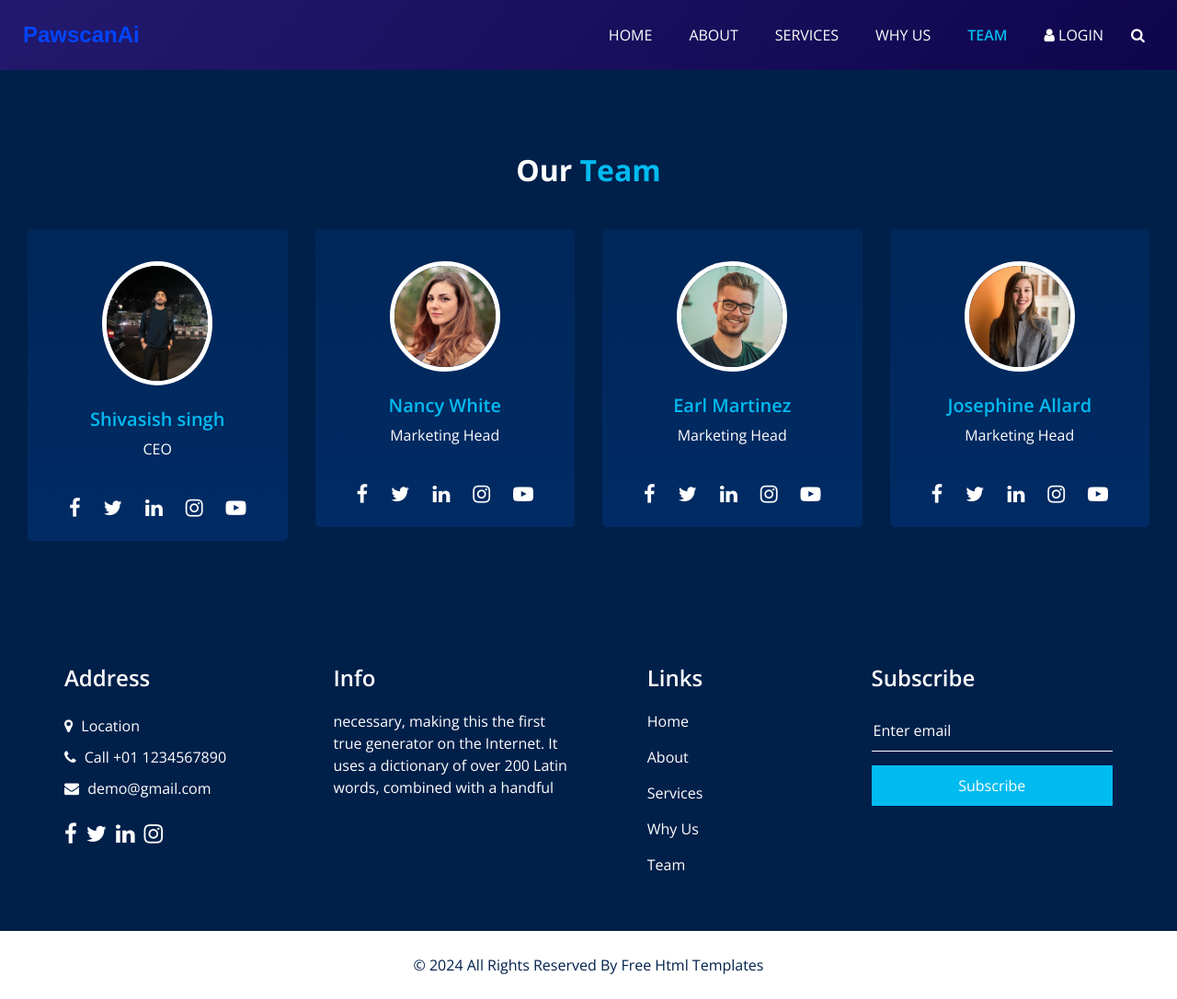
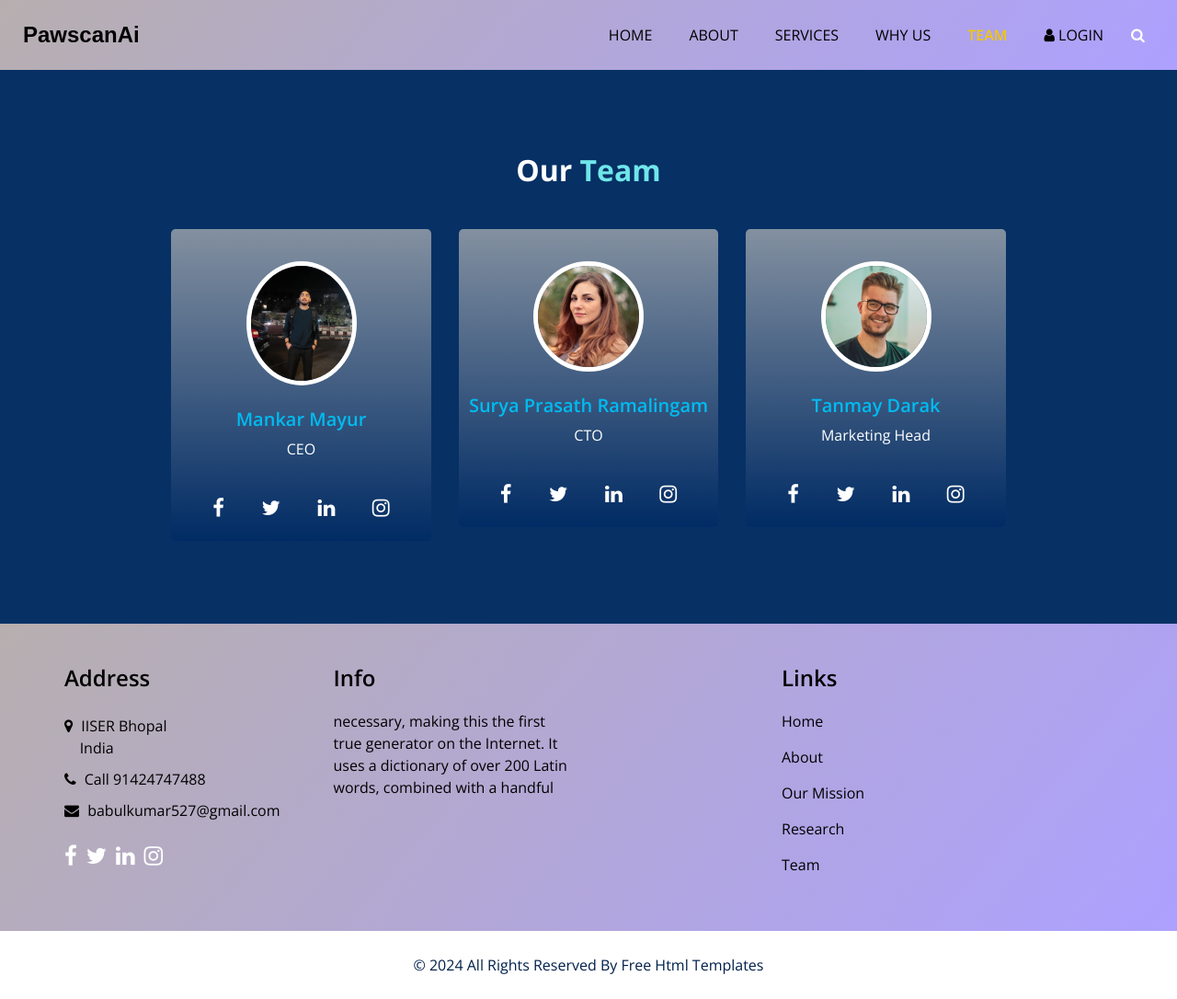
Before and after one commit to Viratsingh527/resume, a plain HTML site: page team.html in a window 1280 px wide. Shown: the whole page at 92% size. Drawn offline with nearby package versions, Linux system fonts and the light colour scheme; some packages are replaced by stand-ins of ours.

Commit message:
merging with swapnil

```diff
--- a/about.html
+++ b/about.html
@@ -13,7 +13,7 @@
     <meta name="keywords" content="" />
     <meta name="description" content="" />
     <meta name="author" content="" />
-    <link rel="shortcut icon" href="images/favicon.png" type="" />
+    <link rel="shortcut icon" href="images/favicon2.png" type="" />
 
     <title>PawscanAi</title>
 
@@ -58,7 +58,7 @@
               <span> PawscanAi </span>
             </a>
 
-            <button
+            <!-- <button
               class="navbar-toggler"
               type="button"
               data-toggle="collapse"
@@ -66,7 +66,7 @@
               aria-controls="navbarSupportedContent"
               aria-expanded="false"
               aria-label="Toggle navigation"
-            >
+            > -->
               <span class=""> </span>
             </button>
 
@@ -81,7 +81,7 @@
                   </a>
                 </li>
                 <li class="nav-item">
-                  <a class="nav-link" href="mission.html">Mission</a>
+                  <a class="nav-link" href="mission.html">Our Mission</a>
                 </li>
                 <li class="nav-item">
                   <a class="nav-link" href="Research.html">Research</a>
@@ -89,16 +89,6 @@
                 <li class="nav-item">
                   <a class="nav-link" href="team.html">Team</a>
                 </li>
-                <!-- <li class="nav-item">
-                  <a class="nav-link" href="#">
-                    <i class="fa fa-user" aria-hidden="true"></i> Login</a
-                  >
-                </li> -->
-                <form class="form-inline">
-                  <button class="btn my-2 my-sm-0 nav_search-btn" type="submit">
-                    <i class="fa fa-search" aria-hidden="true"></i>
-                  </button>
-                </form>
               </ul>
             </div>
           </nav>
@@ -114,8 +104,8 @@
         <div class="heading_container heading_center">
           <h2>About <span>Us</span></h2>
           <p>
-            Magni quod blanditiis non minus sed aut voluptatum illum quisquam
-            aspernatur ullam vel beatae rerum ipsum voluptatibus
+            We are developing a Gait recognition machanism using deep learning
+            algorithms for human identification
           </p>
         </div>
         <div class="row">
@@ -126,9 +116,15 @@
           </div>
           <div class="col-md-6">
             <div class="detail-box">
-              <h3>We Are Finexo</h3>
+              <h3>What is PawscanAi</h3>
               <p>
                 There are many variations of passages of Lorem Ipsum available,
+                but the majority have suffered alteration in some form, by
+                injected humour, or randomised words which don't look even
+                slightly believable. If you are going to use a passage of Lorem
+                Ipsum, you need to be sure there isn't anything embarrassing
+                hidden in the middle of text. Alllorem40
+                 There are many variations of passages of Lorem Ipsum available,
                 but the majority have suffered alteration in some form, by
                 injected humour, or randomised words which don't look even
                 slightly believable. If you are going to use a passage of Lorem
@@ -139,9 +135,14 @@
                 Molestiae odio earum non qui cumque provident voluptates,
                 repellendus exercitationem, possimus at iste corrupti officiis
                 unde alias eius ducimus reiciendis soluta eveniet. Nobis ullam
-                ab omnis quasi expedita.
+                ab omnis quasi expedita.Lorem4
+                 There are many variations of passages of Lorem Ipsum available,
+                but the majority have suffered alteration in some form, by
+                injected humour, or randomised words which don't look even
+                slightly believable. If you are going to use a passage of Lorem
+                Ipsum, you need to be sure there isn't anything embarrassing
+                hidden in the middle of text. All
               </p>
-              <a href=""> Read More </a>
             </div>
           </div>
         </div>
@@ -161,15 +162,18 @@
               <div class="contact_link_box">
                 <a href="">
                   <i class="fa fa-map-marker" aria-hidden="true"></i>
-                  <span> Location </span>
+                  <span>
+                    IISER Bhopal <br />
+                    &nbsp;&nbsp; &nbsp;India
+                  </span>
                 </a>
                 <a href="">
                   <i class="fa fa-phone" aria-hidden="true"></i>
-                  <span> Call +01 1234567890 </span>
+                  <span> Call 91424747488 </span>
                 </a>
-                <a href="">
+                <a href="mailto:babulkumar527@gmail.com" target="_blank">
                   <i class="fa fa-envelope" aria-hidden="true"></i>
-                  <span> demo@gmail.com </span>
+                  <span> babulkumar527@gmail.com </span>
                 </a>
               </div>
             </div>
@@ -204,18 +208,11 @@
               <div class="info_links">
                 <a class="active" href="index.html"> Home </a>
                 <a class="" href="about.html"> About </a>
-                <a class="" href="service.html"> Services </a>
-                <a class="" href="why.html"> Why Us </a>
+                <a class="" href="mission.html"> Our Mission </a>
+                <a class="" href="research.html"> Reseearch </a>
                 <a class="" href="team.html"> Team </a>
               </div>
             </div>
-          </div>
-          <div class="col-md-6 col-lg-3 info_col">
-            <h4>Subscribe</h4>
-            <form action="#">
-              <input type="text" placeholder="Enter email" />
-              <button type="submit">Subscribe</button>
-            </form>
           </div>
         </div>
       </div>
--- a/css/style.css
+++ b/css/style.css
@@ -2,8 +2,8 @@
 
 body {
   font-family: "Open Sans", sans-serif;
-  color: #0c0c0c;
-  background-color: #ffffff;
+  color: #000000;
+  background-color: #e6f9ff;
   overflow-x: hidden;
 }
 
@@ -55,7 +55,7 @@ html {
 }
 
 .heading_container h2 span {
-  color: #00bbf0;
+  color: #6fe6ea;
 }
 
 .heading_container p {
@@ -135,7 +135,7 @@ a:focus {
 
 .sub_page .hero_area {
   min-height: auto;
-  background: linear-gradient(130deg, #231a6f, #0f054c);
+  background: linear-gradient(130deg, #b7afaf, #ada0ff)
 }
 
 .sub_page .hero_area .hero_bg_box {
@@ -155,7 +155,11 @@ a:focus {
   font-weight: bold;
   font-size: 24px;
   font-family: Arial, sans-serif;
-  color: #0245ff;
+  color: #17a2b8;
+}
+
+.sub_page .navbar-brand span {
+  color: #000000;
 }
 
 .custom_nav-container {
@@ -168,7 +172,17 @@ a:focus {
 
 .custom_nav-container .navbar-nav .nav-item .nav-link {
   padding: 5px 20px;
-  color: #ffffff;
+  color: #fffdfd;
+  text-align: center;
+  text-transform: uppercase;
+  border-radius: 5px;
+  -webkit-transition: all 0.3s;
+  transition: all 0.3s;
+}
+
+.sub_page .custom_nav-container .navbar-nav .nav-item .nav-link {
+  padding: 5px 20px;
+  color: #000000;
   text-align: center;
   text-transform: uppercase;
   border-radius: 5px;
@@ -178,7 +192,7 @@ a:focus {
 
 .custom_nav-container .navbar-nav .nav-item:hover .nav-link,
 .custom_nav-container .navbar-nav .nav-item.active .nav-link {
-  color: #00bbf0;
+  color: #f0c800;
 }
 
 .custom_nav-container .navbar-nav .nav-item.active .nav-link {
@@ -557,16 +571,17 @@ a:focus {
   -ms-flex-align: center;
   align-items: center;
   text-align: center;
+
 }
 
 .why_section .box .img-box {
   margin-bottom: 20px;
-  width: 120px;
-  height: 120px;
+  width: 420px;
+  height: 220px;
   min-width: 120px;
   min-height: 120px;
-  border-radius: 100%;
-  border: 5px solid #00204a;
+  border-radius: 10%;
+  border: 5px solid #6b8dba;
   display: -webkit-box;
   display: -ms-flexbox;
   display: flex;
@@ -621,7 +636,7 @@ a:focus {
 /*team section */
 .team_section {
   text-align: center;
-  background-color: #00204a;
+  background-color: #073065;
   color: #ffffff;
 }
 
@@ -643,7 +658,7 @@ a:focus {
   transition: all .1s;
   margin-top: 45px;
   background: -webkit-gradient(linear, left top, left bottom, from(#002759), to(#002b64));
-  background: linear-gradient(to bottom, #002759, #002b64);
+  background: linear-gradient(to bottom, #8390a0, #002b64);
 }
 
 .team_section .team_container .box .img-box {
@@ -794,9 +809,13 @@ a:focus {
 
 /* client section end */
 .info_section {
-  background-color: #00204a;
-  color: #ffffff;
+  background: linear-gradient(130deg, #b7afaf, #ada0ff);
+  color: #000000;
   padding: 45px 0 15px 0;
+}
+
+.info_section span {
+  color: #000000
 }
 
 .info_section h4 {
@@ -820,7 +839,7 @@ a:focus {
 
 .info_section .info_contact .contact_link_box a {
   margin: 5px 0;
-  color: #ffffff;
+  color: #000000;
 }
 
 .info_section .info_contact .contact_link_box a i {
@@ -828,7 +847,7 @@ a:focus {
 }
 
 .info_section .info_contact .contact_link_box a:hover {
-  color: #00bbf0;
+  color: #e76311;
 }
 
 .info_section .info_social {
@@ -856,7 +875,7 @@ a:focus {
 }
 
 .info_section .info_social a:hover {
-  color: #00bbf0;
+  color: #f06400;
 }
 
 .info_section .info_links {
@@ -879,56 +898,14 @@ a:focus {
   -ms-flex-align: center;
   align-items: center;
   margin-bottom: 15px;
-  color: #ffffff;
+  color: #000000;
 }
 
 .info_section .info_links a:hover {
-  color: #00bbf0;
+  color: #f06000;
 }
 
-.info_section form input {
-  border: none;
-  border-bottom: 1px solid #ffffff;
-  background-color: transparent;
-  width: 100%;
-  height: 45px;
-  color: #ffffff;
-  outline: none;
-}
 
-.info_section form input::-webkit-input-placeholder {
-  color: #ffffff;
-}
-
-.info_section form input:-ms-input-placeholder {
-  color: #ffffff;
-}
-
-.info_section form input::-ms-input-placeholder {
-  color: #ffffff;
-}
-
-.info_section form input::placeholder {
-  color: #ffffff;
-}
-
-.info_section form button {
-  width: 100%;
-  text-align: center;
-  display: inline-block;
-  padding: 10px 55px;
-  background-color: #00bbf0;
-  color: #ffffff;
-  border-radius: 0;
-  -webkit-transition: all 0.3s;
-  transition: all 0.3s;
-  border: none;
-  margin-top: 15px;
-}
-
-.info_section form button:hover {
-  background-color: #007fa4;
-}
 
 /* footer section*/
 .footer_section {
--- a/team.html
+++ b/team.html
@@ -122,7 +122,7 @@
                   <img src="images/team-1.png" class="img1" alt="" />
                 </div>
                 <div class="detail-box">
-                  <h5>Shivasish singh</h5>
+                  <h5>Mankar Mayur</h5>
                   <p>CEO</p>
                 </div>
                 <div class="social_box">
@@ -138,9 +138,6 @@
                   <a href="#">
                     <i class="fa fa-instagram" aria-hidden="true"></i>
                   </a>
-                  <a href="#">
-                    <i class="fa fa-youtube-play" aria-hidden="true"></i>
-                  </a>
                 </div>
               </div>
             </div>
@@ -150,7 +147,32 @@
                   <img src="images/team-2.jpg" class="img1" alt="" />
                 </div>
                 <div class="detail-box">
-                  <h5>Nancy White</h5>
+                  <h5>Surya Prasath Ramalingam</h5>
+                  <p>CTO</p>
+                </div>
+                <div class="social_box">
+                  <a href="#">
+                    <i class="fa fa-facebook" aria-hidden="true"></i>
+                  </a>
+                  <a href="#">
+                    <i class="fa fa-twitter" aria-hidden="true"></i>
+                  </a>
+                  <a href="#">
+                    <i class="fa fa-linkedin" aria-hidden="true"></i>
+                  </a>
+                  <a href="#">
+                    <i class="fa fa-instagram" aria-hidden="true"></i>
+                  </a>
+                </div>
+              </div>
+            </div>
+            <div class="col-lg-3 col-sm-6">
+              <div class="box">
+                <div class="img-box">
+                  <img src="images/team-3.jpg" class="img1" alt="" />
+                </div>
+                <div class="detail-box">
+                  <h5>Tanmay Darak</h5>
                   <p>Marketing Head</p>
                 </div>
                 <div class="social_box">
@@ -165,65 +187,6 @@
                   </a>
                   <a href="#">
                     <i class="fa fa-instagram" aria-hidden="true"></i>
-                  </a>
-                  <a href="#">
-                    <i class="fa fa-youtube-play" aria-hidden="true"></i>
-                  </a>
-                </div>
-              </div>
-            </div>
-            <div class="col-lg-3 col-sm-6">
-              <div class="box">
-                <div class="img-box">
-                  <img src="images/team-3.jpg" class="img1" alt="" />
-                </div>
-                <div class="detail-box">
-                  <h5>Earl Martinez</h5>
-                  <p>Marketing Head</p>
-                </div>
-                <div class="social_box">
-                  <a href="#">
-                    <i class="fa fa-facebook" aria-hidden="true"></i>
-                  </a>
-                  <a href="#">
-                    <i class="fa fa-twitter" aria-hidden="true"></i>
-                  </a>
-                  <a href="#">
-                    <i class="fa fa-linkedin" aria-hidden="true"></i>
-                  </a>
-                  <a href="#">
-                    <i class="fa fa-instagram" aria-hidden="true"></i>
-                  </a>
-                  <a href="#">
-                    <i class="fa fa-youtube-play" aria-hidden="true"></i>
-                  </a>
-                </div>
-              </div>
-            </div>
-            <div class="col-lg-3 col-sm-6">
-              <div class="box">
-                <div class="img-box">
-                  <img src="images/team-4.jpg" class="img1" alt="" />
-                </div>
-                <div class="detail-box">
-                  <h5>Josephine Allard</h5>
-                  <p>Marketing Head</p>
-                </div>
-                <div class="social_box">
-                  <a href="#">
-                    <i class="fa fa-facebook" aria-hidden="true"></i>
-                  </a>
-                  <a href="#">
-                    <i class="fa fa-twitter" aria-hidden="true"></i>
-                  </a>
-                  <a href="#">
-                    <i class="fa fa-linkedin" aria-hidden="true"></i>
-                  </a>
-                  <a href="#">
-                    <i class="fa fa-instagram" aria-hidden="true"></i>
-                  </a>
-                  <a href="#">
-                    <i class="fa fa-youtube-play" aria-hidden="true"></i>
                   </a>
                 </div>
               </div>
@@ -245,15 +208,18 @@
               <div class="contact_link_box">
                 <a href="">
                   <i class="fa fa-map-marker" aria-hidden="true"></i>
-                  <span> Location </span>
+                  <span>
+                    IISER Bhopal <br />
+                    &nbsp; &nbsp; India
+                  </span>
                 </a>
                 <a href="">
                   <i class="fa fa-phone" aria-hidden="true"></i>
-                  <span> Call +01 1234567890 </span>
+                  <span> Call 91424747488 </span>
                 </a>
-                <a href="">
+                <a href="mailto:babulkumar527@gamil.com">
                   <i class="fa fa-envelope" aria-hidden="true"></i>
-                  <span> demo@gmail.com </span>
+                  <span> babulkumar527@gmail.com </span>
                 </a>
               </div>
             </div>
@@ -288,23 +254,22 @@
               <div class="info_links">
                 <a class="active" href="index.html"> Home </a>
                 <a class="" href="about.html"> About </a>
-                <a class="" href="service.html"> Services </a>
-                <a class="" href="why.html"> Why Us </a>
+                <a class="" href="mission.html">Our Mission </a>
+                <a class="" href="research.html"> Research </a>
                 <a class="" href="team.html"> Team </a>
               </div>
             </div>
           </div>
-          <div class="col-md-6 col-lg-3 info_col">
+          <!-- <div class="col-md-6 col-lg-3 info_col">
             <h4>Subscribe</h4>
             <form action="#">
               <input type="text" placeholder="Enter email" />
               <button type="submit">Subscribe</button>
             </form>
-          </div>
+          </div> -->
         </div>
       </div>
     </section>
-
     <!-- end info section -->
 
     <!-- footer section -->
```
Also changed, not shown: css/responsive.css (+6 -1 lines), index.html (+22 -44 lines), research.html (+26 -33 lines), css/bootstrap.css.
